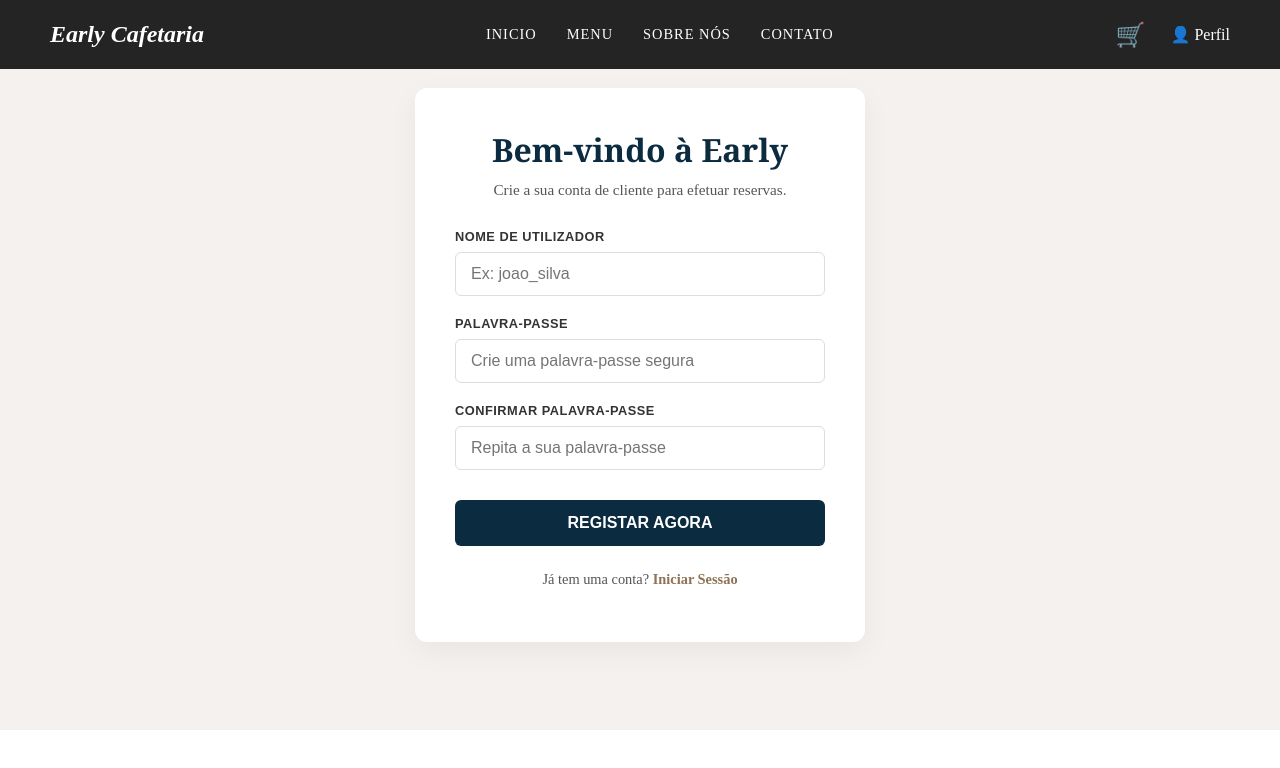
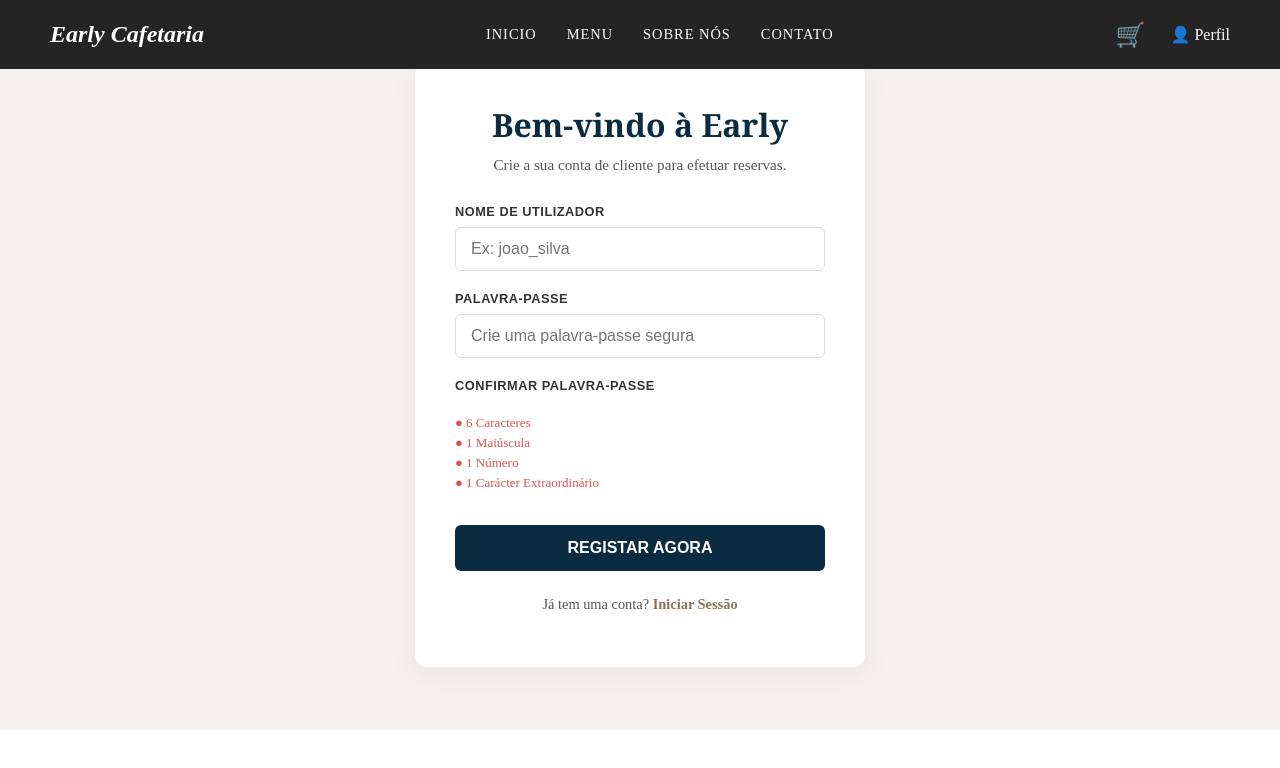
Before and after one commit to Marcelrobi1/cafetaria-frontend, a React (Vite) app: page /register in a window 1280 px wide. Shown: the top 768 px of the page. Built offline with nearby package versions, Linux system fonts and the light colour scheme.

Commit message:
password requisites added to register

```diff
--- a/src/components/Register/Register.css
+++ b/src/components/Register/Register.css
@@ -123,3 +123,21 @@
 .login-link:hover {
   text-decoration: underline;
 }
+
+.password-rules {
+  margin-top: 10px;
+  font-size: 13px;
+}
+
+.password-rules p {
+  margin: 4px 0;
+  transition: color 0.3s ease;
+}
+
+.invalid {
+  color: #d9534f;
+}
+
+.valid {
+  color: #28a745;
+}
--- a/src/components/Register/Register.jsx
+++ b/src/components/Register/Register.jsx
@@ -13,6 +13,12 @@ function Register() {
   const [loading, setLoading] = useState(false);
   const [error, setError] = useState('');
   const [success, setSuccess] = useState('');
+  const passwordChecks = {
+    length: formData.password.length >= 6,
+    uppercase: /[A-Z]/.test(formData.password),
+    number: /[0-9]/.test(formData.password),
+    special: /[^A-Za-z0-9]/.test(formData.password)
+  };
 
   const BASE_URL = 'https://siws.ufp.pt/lwlc/api';
 
@@ -36,9 +42,14 @@ function Register() {
       setError('As palavras-passe não coincidem.');
       return;
     }
-    if (formData.password.length < 6) {
-      setError('A palavra-passe deve ter pelo menos 6 caracteres.');
-      return;
+    if (
+      !passwordChecks.length ||
+      !passwordChecks.uppercase ||
+      !passwordChecks.number ||
+      !passwordChecks.special
+    ) {
+    setError('A palavra-passe não cumpre todos os requisitos.');
+    return;
     }
 
     setLoading(true);
@@ -138,14 +149,19 @@ function Register() {
 
           <div className="form-group">
             <label>Confirmar Palavra-passe</label>
-            <input
-              type="password"
-              name="confirmPassword"
-              placeholder="Repita a sua palavra-passe"
-              value={formData.confirmPassword}
-              onChange={handleChange}
-              required
-            />
+              <div className="password-rules">
+                  <p className={passwordChecks.length ? 'valid' : 'invalid'}> ● 6 Caracteres
+                </p>
+
+                  <p className={passwordChecks.uppercase ? 'valid' : 'invalid'}> ● 1 Maiúscula
+                </p>
+
+                  <p className={passwordChecks.number ? 'valid' : 'invalid'}> ● 1 Número
+                </p>
+
+                  <p className={passwordChecks.special ? 'valid' : 'invalid'}> ● 1 Carácter Extraordinário
+                </p>
+            </div>
           </div>
 
           <button type="submit" className="btn-register" disabled={loading}>
```
